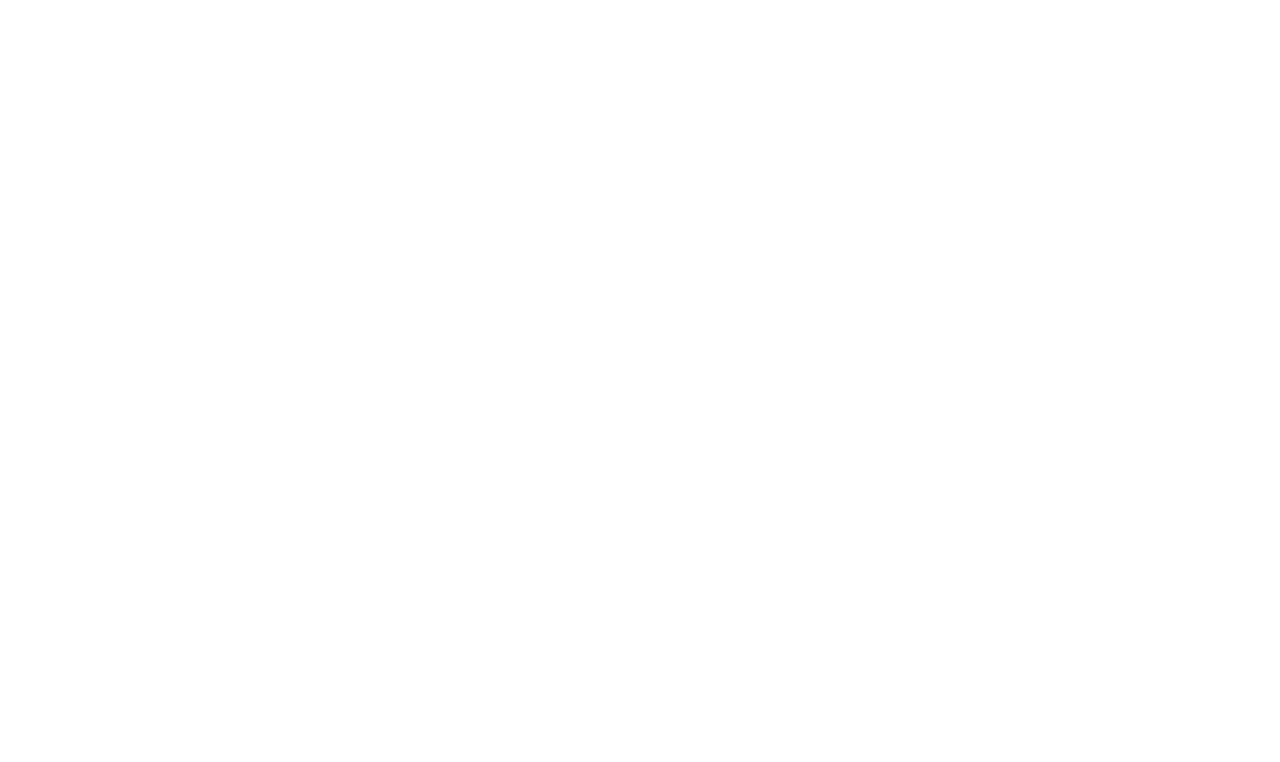
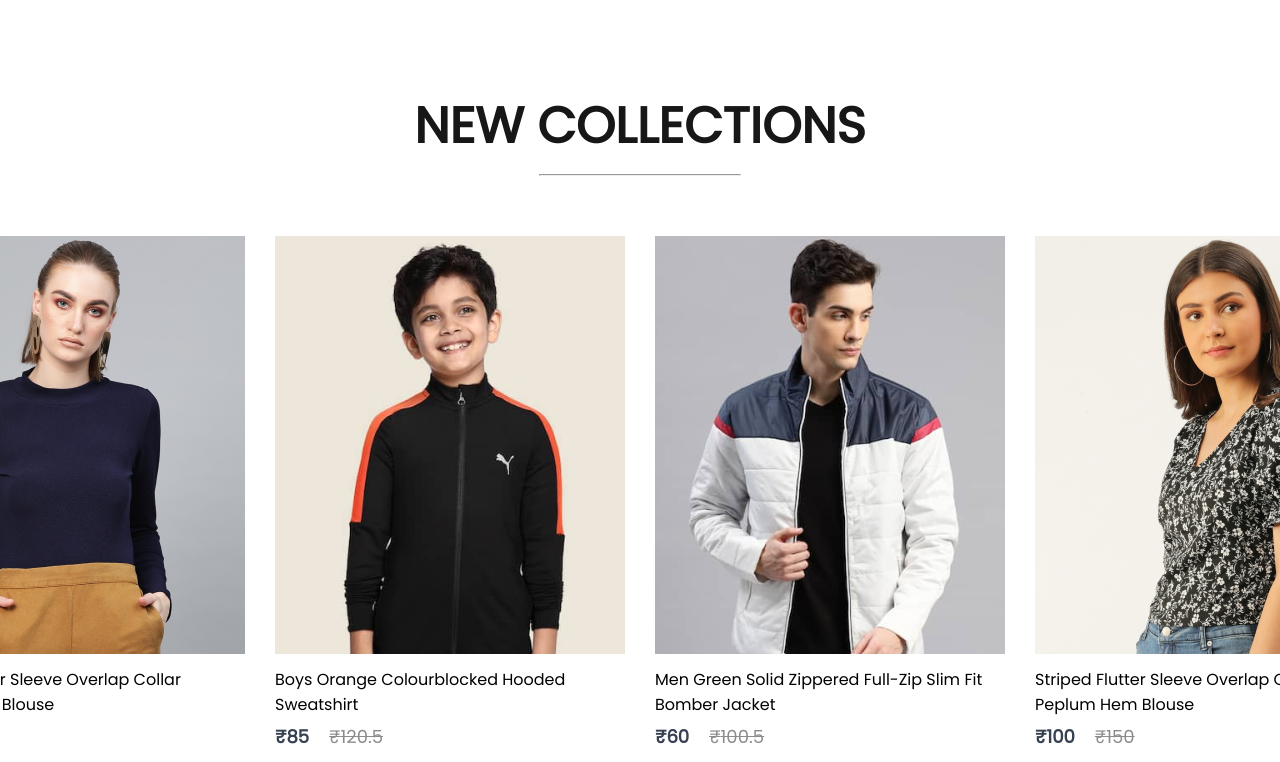
Before and after one commit to Linux-DEX/MERN-E-Commerce-fullstack, a React (Create React App) app in the folder frontend/: page / in a window 1280 px wide. Shown: the part 2158-2920 px from the top of the page. Before the commit the page ends 2247 px from the top, so only its background shows below. Built offline with nearby package versions, Linux system fonts and the light colour scheme.

Commit message:
New collection page design

```diff
--- a/frontend/src/Components/NewCollections.jsx/NewCollections.css
+++ b/frontend/src/Components/NewCollections.jsx/NewCollections.css
@@ -0,0 +1,27 @@
+.new-collections {
+    display: flex;
+    flex-direction: column;
+    align-items: center;
+    gap: 10px;
+    height: 90vh;
+}
+
+.new-collections h1 {
+    color: #171717;
+    font-size: 50px;
+    font-weight: 600;
+}
+
+.new-collections hr {
+    width: 200px;
+    height: 6px;
+    border-radius: 10px;
+    background: #252525;
+}
+
+.collections {
+    display: grid;
+    grid-template-columns: 1fr 1fr 1fr 1fr;
+    margin-top: 50px;
+    gap: 30px;
+}
--- a/frontend/src/Components/NewCollections.jsx/NewCollections.jsx
+++ b/frontend/src/Components/NewCollections.jsx/NewCollections.jsx
@@ -1,9 +1,20 @@
-import React from 'react'
+import React from "react";
+import "./NewCollections.css";
+import new_collection from "../Assets/new_collections";
+import Item from "../Item/Item";
 
 const NewCollections = () => {
   return (
-    <div>NewCollections</div>
-  )
-}
+    <div className="new-collections">
+      <h1>NEW COLLECTIONS</h1>
+      <hr />
+      <div className="collections">
+        {new_collection.map((item, i) => {
+          return <Item key={i} id={item.id} name={item.name} image={item.image} new_price={item.new_price} old_price={item.old_price} />;
+        })}
+      </div>
+    </div>
+  );
+};
 
-export default NewCollections
+export default NewCollections;
--- a/frontend/src/Pages/Shop.jsx
+++ b/frontend/src/Pages/Shop.jsx
@@ -2,6 +2,7 @@ import React from 'react'
 import Hero from '../Components/Hero.jsx/Hero'
 import Popular from '../Components/Popular/Popular'
 import Offers from '../Components/Offers/Offers'
+import NewCollections from '../Components/NewCollections.jsx/NewCollections'
 
 const Shop = () => {
   return (
@@ -9,6 +10,7 @@ const Shop = () => {
         <Hero />
         <Popular />
         <Offers />
+        <NewCollections />
     </div>
   )
 }
```
Also changed, not shown: 1 other file (tests, documents, lock files or other folders).
